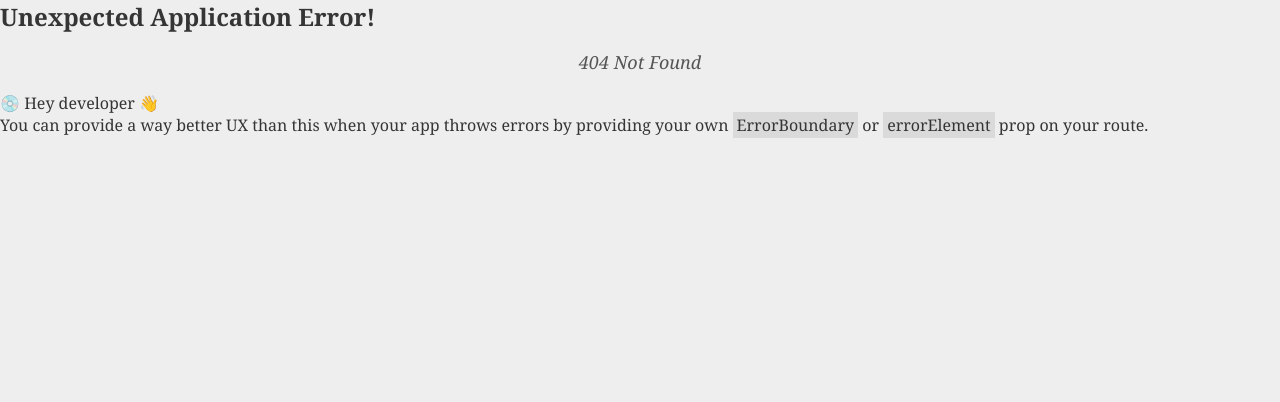
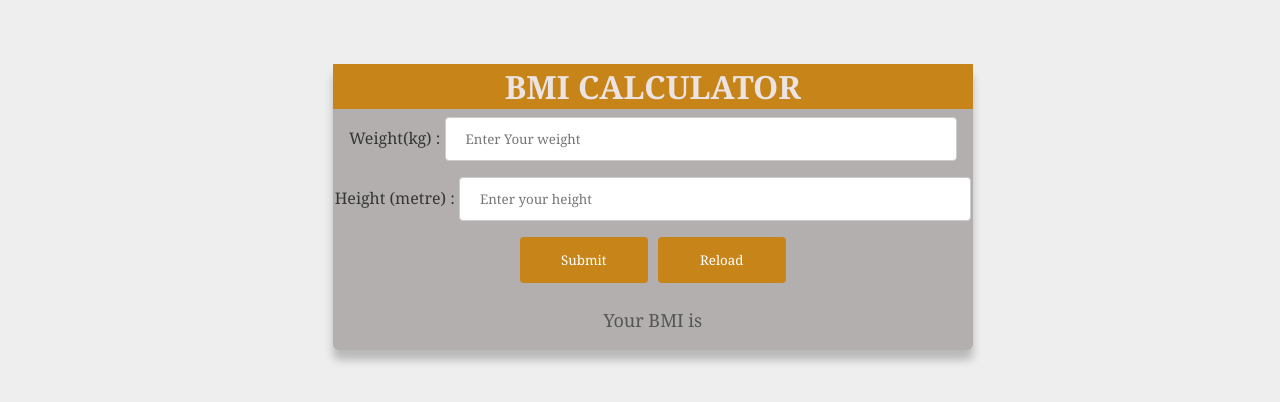
Before and after one commit to anjwsm/React_Projects, a React (Vite) app: page /bmicalculator in a window 1280 px wide. Before the commit this address had no page. Shown: the top 402 px of the page. Built offline with nearby package versions, Linux system fonts and the light colour scheme.

Commit message:
Bmi calculator

```diff
--- /dev/null
+++ b/src/components/bmi-calculator/BmiCalculator.css
@@ -0,0 +1,42 @@
+.bmi-calculator-wrapper{
+    background-color: #b3afaf;
+    justify-content: center;
+    width: 50%;
+    margin-left: 26%;
+    margin-top: 5%;
+    text-align: center;
+    box-shadow: 0px 10px 8px #bab9b9;
+    border-radius: 6px;
+}
+
+.bmi-calculator-wrapper h1{
+    width: 100%;
+    background-color: rgb(199, 132, 25);
+    padding: 1px 20px;
+    color: rgb(236, 228, 228);
+}
+.bmi-calculator-wrapper input {
+    width: 80%;
+    padding: 12px 20px;
+    margin: 8px 0;
+    display: inline-block;
+    border: 1px solid #ccc;
+    border-radius: 4px;
+    box-sizing: border-box
+}
+ .bmi-calculator-wrapper .btn-div{
+    display: flex;
+    gap: 10px;
+    justify-content: center;
+}
+.bmi-calculator-wrapper button {
+    width: 20%;
+    background-color: rgb(199, 132, 25);
+    color: white;
+    padding: 14px 20px;
+    margin: 8px 0;
+    border: none;
+    border-radius: 4px;
+    cursor: pointer;
+    gap: 10px;
+}
--- /dev/null
+++ b/src/components/bmi-calculator/BmiCalculator.jsx
@@ -0,0 +1,69 @@
+import React, { useState } from "react";
+import './BmiCalculator.css' ;
+
+function BmiCalculator(){
+
+    const [weight , setWeight] = useState('');
+    const [height , setHeight] = useState('');
+    const [message , setMessage] = useState('');
+    const [bmi , setBmi] = useState('');
+
+    function calculateBmi(e){
+        e.preventDefault() ;
+        if (!weight || !height){
+            alert ("All fields are mandatory")
+        } else {
+            let bmi = (weight/(height * height))  ;
+            setBmi (bmi.toFixed(1));
+
+
+            if (bmi <= 18.5){
+                setMessage("You are under-weight")
+            } else if ( bmi == 18.5 && bmi <= 24.9){
+                setMessage ("You are healthy")
+
+            } else if (bmi == 25 && bmi <= 29.9){
+                setMessage("You are over-weight")
+            } else
+              setMessage ("You are suffering from obesity")
+
+        }
+
+    }
+
+    const reload = (e) => {
+        window.location.reload();
+
+    }
+    return(
+        <>
+         <div className="bmi-calculator-wrapper" >
+          <h1>BMI CALCULATOR</h1>
+            <form onSubmit={calculateBmi}>
+             <div>
+                <label > Weight(kg) : </label>
+                <input type="text" placeholder="Enter Your weight" value={weight}  onChange={(e) => setWeight (e.target.value)}></input>
+             </div>
+             <div>
+                <label> Height (metre) : </label>
+                <input type="text" placeholder="Enter your height" value={height} onChange={(e)=> setHeight( e.target.value)} ></input>
+             </div>
+             <div className="btn-div">
+             <button type="submit" className="btn"> Submit</button>
+             <button type="submit" onClick={reload}  className="btn reload"> Reload</button>
+             </div>
+             <div>
+                <h3>Your BMI is {bmi}</h3>
+                <p>{message}</p>
+             </div>
+
+
+
+            </form>
+         </div>
+
+        </>
+    )
+}
+
+export default BmiCalculator ;
--- a/src/main.jsx
+++ b/src/main.jsx
@@ -10,6 +10,7 @@ import Dropdown from './components/dropdown/Dropdown.jsx'
 import data2 from './data/dropdownData.json'
 import DigitalClock from './components/digital-clock/DigitalClock.jsx'
 import Registration from './components/registration-form/Registration.jsx'
+import BmiCalculator from './components/bmi-calculator/BmiCalculator.jsx'
 
 
 const router = createBrowserRouter([ // array o fobject : {path, elemetn }
@@ -32,6 +33,10 @@ const router = createBrowserRouter([ // array o fobject : {path, elemetn }
   {
     path: "registrationform",
     element:<Registration/>
+  },
+  {
+    path:"bmicalculator" ,
+    element:<BmiCalculator/>
   }
 ]);
 
```
